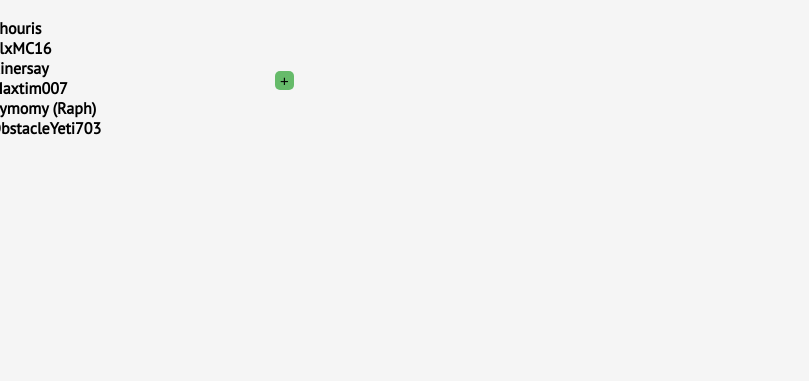
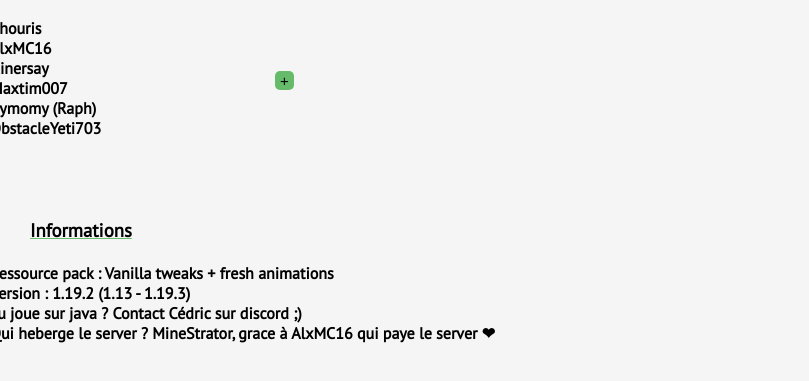
Before and after one commit to Chourisse/BaguetteIsland, a plain HTML site: page index.html in a window 1280 px wide. Shown: the part 167-548 px from the top of the page, without its empty margins (0-809 px from the left). Drawn offline with Linux system fonts and the light colour scheme.

Commit message:
onglet informations

```diff
--- a/index.html
+++ b/index.html
@@ -5,7 +5,6 @@
 	<meta name="viewport" content="width=device-width, initial-scale=1">
 	<title>Baguette Island</title>
 	<link rel="stylesheet" type="text/css" href="style.css">
-	<link rel="stylesheet" type="" href="index.js">
 </head>
 <body>
 	<form>
@@ -23,14 +22,15 @@
 			<br>
 <span id="span_txt2" style="display:none;">
 	<div>
-	<img src="https://visage.surgeplay.com/face/512/afce411fe76646ae89563bc1ddb779d1" width="64" height="64"/>
+blabla
+</div>
+<img src="https://visage.surgeplay.com/face/512/afce411fe76646ae89563bc1ddb779d1" width="64" height="64"/>
 	<img src="https://visage.surgeplay.com/face/512/ba7e9144ff20445880bfe684fc78857e" width="64" height="64"/>
 	<img src="https://visage.surgeplay.com/face/512/d5443e4951d24b3eadb2a3fa97cc5be0" width="64" height="64"/>
 	<br>
 	<img src="https://visage.surgeplay.com/face/512/6ccd1a58bd354551a95b9fa729bc2ad3" width="64" height="64"/>
 	<img src="https://visage.surgeplay.com/face/512/9755efbb541940ba8ca4fbb03db13609" width="64" height="64"/>
 	<img src="https://visage.surgeplay.com/face/512/d5443e4951d24b3eadb2a3fa97cc5be0" width="64" height="64"/>
-</div>
 </span>
 <script type="text/javascript">
 function toggle_text(id) {
@@ -44,5 +44,14 @@ function toggle_text(id) {
 }
 </script>
 <br>
+<h3>Informations</h3>
+<h4>Ressource pack : Vanilla tweaks + fresh animations
+	<br>
+Version : 1.19.2 (1.13 - 1.19.3)
+<br>
+Tu joue sur java ? Contact Cédric sur discord ;)
+<br>
+Qui heberge le server ? MineStrator, grace à AlxMC16 qui paye le server ❤
+</h4>
 </body>
 </html>
--- a/style.css
+++ b/style.css
@@ -27,6 +27,14 @@ text-decoration: underline;
 text-decoration-color: #66BB6A;
 }
 
+form h3{
+	text-align: left;
+	margin-left: -460px;
+	text-transform: bold;
+text-decoration: underline;
+text-decoration-color: #66BB6A;
+}
+
 form h4{
 	text-align: left;
 	margin-left: -500px;
```
